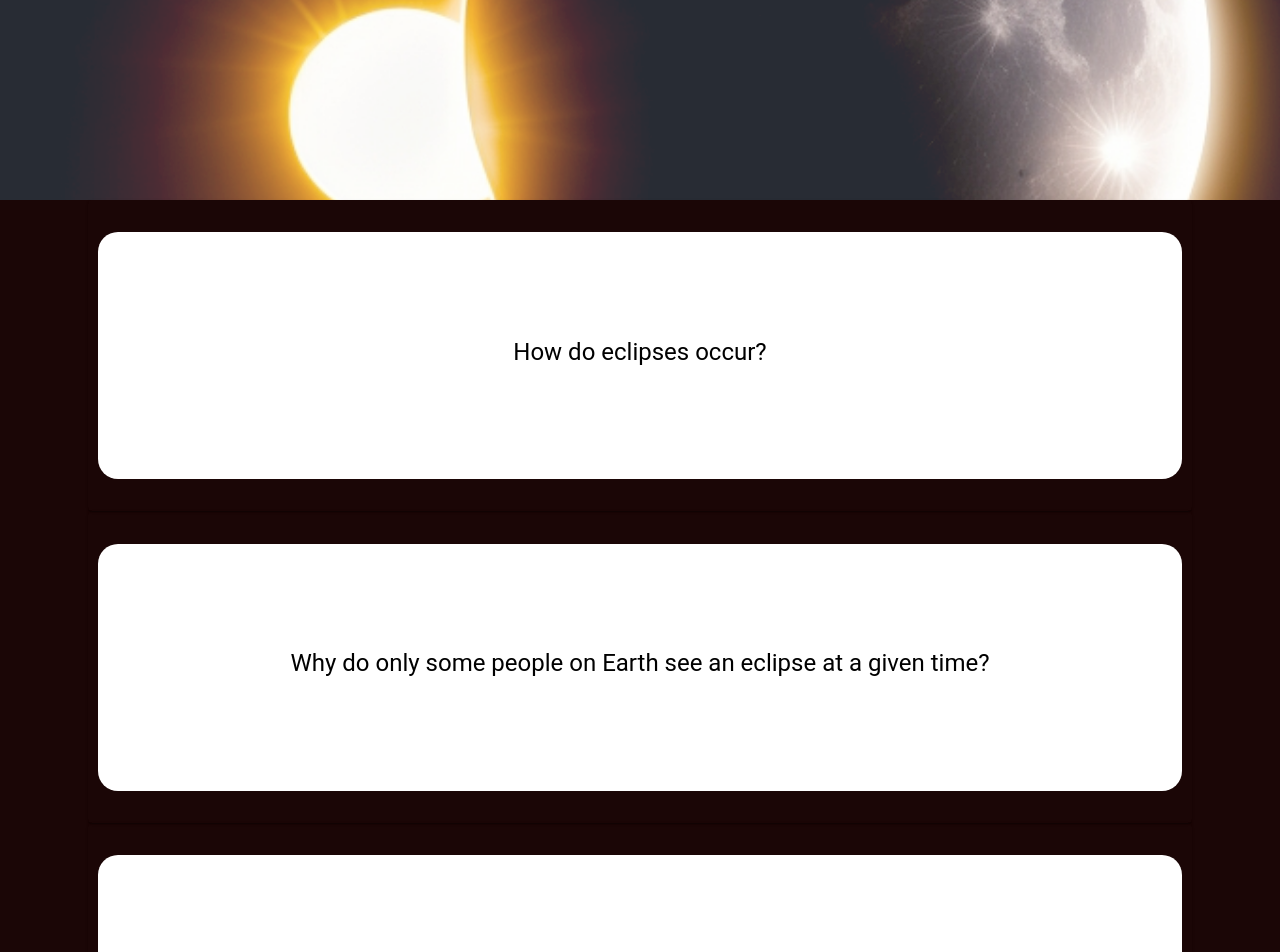
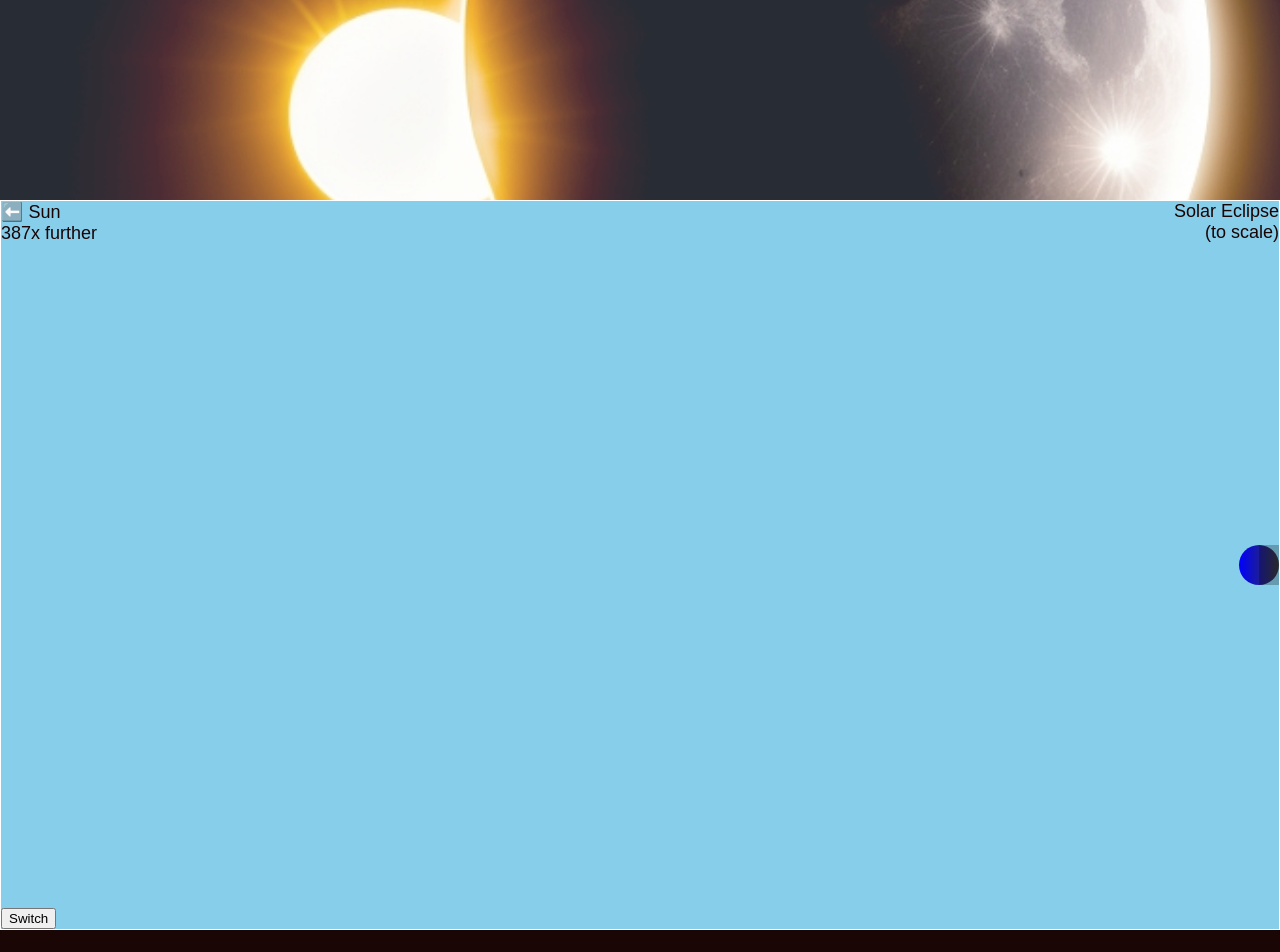
Before and after one commit to AlissonRoss/eclipse-NASA-challenge-2023, a React (Create React App) app: page / in a window 1280 px wide. Shown: the part 440-1392 px from the top of the page. Built offline with nearby package versions, Linux system fonts and the light colour scheme.

Commit message:
animated solar and lunar eclipse

```diff
--- a/src/App.css
+++ b/src/App.css
@@ -2,6 +2,14 @@
   text-align: center;
 
 }
+
+/* Create an invisible spacer that forces links to #element to scroll past the fixed page header */
+.header-spacer{
+  padding-top: 70px;
+  margin-top: -70px;
+  width: 100%;
+}
+
 .cardContent{
   display: flex;
   background-color: white;
--- a/src/Components/Body/index.js
+++ b/src/Components/Body/index.js
@@ -1,7 +1,9 @@
 import BasicCard from '../Card1'
+import Eclipse from '../Eclipse'
 export default function NavBar() {
     return (
         <div className="App-body" id='body'>
+        <Eclipse/>
         <BasicCard/>
         </div>
     );
--- a/src/Components/Card1/index.js
+++ b/src/Components/Card1/index.js
@@ -49,8 +49,9 @@ export default function BasicCard() {
   };
 
   return (
-    <div>
-      {itemData.map((item, index) => (
+    <div className="header-spacer" id="card-deck">
+      {
+      itemData.map((item, index) => (
         <Card className='App-card' key={item.question}>
           <CardContent className='cardContent' onClick={() => toggleCard(index)}>
             <Typography variant="h5" component="div">
--- /dev/null
+++ b/src/Components/Eclipse/index.js
@@ -0,0 +1,31 @@
+import './style.css';
+
+export default function Eclipse() {
+  return (
+    <div className='header-spacer' id="eclipse">
+      <div class='eclipse-animation'>
+        <div className='scale'>Eclipse<br/>(to scale)</div>
+        <div className='Sun'>Sun<br/>387x further</div>
+        <div className='Earth'>
+          <div className='Moon-Orbit'>
+            <div className='Moon'>
+              <div className='Shadow'></div>
+            </div>
+          </div>
+          <div className='Shadow'></div>
+        </div>
+        <button onClick={
+          function(e){
+            e.currentTarget.parentElement.classList.toggle('lunar-eclipse');
+
+            // Restart animation cycles
+            e.currentTarget.parentElement.classList.remove('eclipse-animation');
+            setTimeout((elem) => {
+              elem.classList.add('eclipse-animation');
+            }, 1, e.currentTarget.parentElement);
+          }
+        }>Switch</button>
+      </div>
+    </div>
+  );
+}
--- /dev/null
+++ b/src/Components/Eclipse/style.css
@@ -0,0 +1,230 @@
+/*
+ * Scale notes:
+ *
+ * Orient the Earth-Moon model horizontally or vertically based on which direction fits better on screen.
+ *
+ * Moon diameter:    2,160.1 miles
+ * Earth diameter:   7,917.5 miles
+ * Sun diameter:   865,370   miles
+
+ * Moon-Earth distance:    240,000 miles  --> stretched to fit
+ * Earth-Sun distance:  93,000,000 miles (387.5x above distance)
+ */
+
+#eclipse > div
+{
+    width: 100%;
+    height: calc(100vh - 70px);
+    background-color: skyblue;
+    border: thin white solid;
+    box-sizing: border-box;
+    overflow: hidden;
+
+    /* When the Earth and Moon are "absolute" positioned, they are positioned relative to this block */
+    position: relative;
+
+    /* Scale the model according to what fits along the longest screen axis. */
+    /* This must account for the header height of 70px */
+    --earth-moon-distance: calc(max(95svh - 70px, 95svw));
+
+    /* Earth-Moon distance is 240,000 miles and is scaled down to the above CSS length */
+    --pixels-per-mile: calc(var(--earth-moon-distance) / 240000);
+    --moon-diameter: calc(2160.1 * var(--pixels-per-mile));
+    --earth-diameter: calc(7917.5 * var(--pixels-per-mile));
+}
+
+#eclipse > div > button
+{
+    position: absolute;
+    left: 0;
+    bottom: 0;
+}
+
+#eclipse > div > div{
+    position: absolute;
+    font-size: large;
+    text-align: left;
+}
+
+#eclipse > div.lunar-eclipse > .scale::before{
+    content: "Lunar ";
+}
+
+#eclipse > div:not(.lunar-eclipse) > .scale::before{
+    content: "Solar ";
+}
+
+@media (orientation:portrait)
+{
+    #eclipse > div > .Sun::before
+{
+    content: "⬆️ ";
+}
+}
+
+@media (orientation:landscape)
+{
+    #eclipse > div > .Sun::before
+{
+    content: "⬅️ ";
+}
+}
+
+#eclipse > div > .scale{
+    right: 0;
+    top: 0;
+    text-align: right;
+}
+
+#eclipse > div > .Sun{
+    left: 0;
+    top: 0;
+}
+
+.eclipse-animation > .Earth{
+    background: linear-gradient(to bottom, blue, rgb(55,55,55));
+    border-radius: 50%;
+    width: var(--earth-diameter);
+    height: var(--earth-diameter);
+    left: calc(50% - var(--earth-diameter)/2);
+}
+
+.eclipse-animation:not(.lunar-eclipse) > .Earth{
+    bottom: 1px;
+}
+
+.eclipse-animation.lunar-eclipse > .Earth{
+    top: 1px;
+}
+
+.eclipse-animation .Shadow{
+    background-color: rgba(0,0,0,0.25);
+}
+
+.eclipse-animation > .Earth > .Moon-Orbit{
+    position: relative;
+    transform-origin: 0 0;
+    left: 50%;
+    top: 50%;
+    width: var(--earth-moon-distance);
+
+    /* orbit debug: */
+/*     height: 1px;
+    width: 100px;
+    background-color: yellow; */
+}
+
+.eclipse-animation > .Earth > .Moon-Orbit > .Moon{
+    background: white;
+    content: "Moon";
+    position: absolute;
+    top: 0;
+    right: 0;
+    border-radius: 50%;
+    width: var(--moon-diameter);
+    height: var(--moon-diameter);
+}
+
+@media (orientation:portrait)
+{
+.eclipse-animation > .Earth > .Moon-Orbit > .Moon,
+.eclipse-animation.lunar-eclipse > .Earth > .Moon-Orbit{
+    animation: orbit-moon-solar-elipse-inverse-portrait 5s linear normal infinite;
+}
+
+.eclipse-animation > .Earth > .Moon-Orbit,
+.eclipse-animation.lunar-eclipse > .Earth > .Moon-Orbit > .Moon{
+    animation: orbit-moon-solar-elipse-portrait 5s linear normal infinite;
+}
+}
+
+.eclipse-animation > .Earth > .Moon-Orbit > .Moon > .Shadow{
+    position: absolute;
+    top: 50%;
+    height: calc(var(--earth-moon-distance)*2);
+    width: var(--moon-diameter);
+}
+
+@keyframes orbit-moon-solar-elipse-portrait {
+    from { transform: rotateZ(240deg) }
+    to { transform: rotateZ(300deg) }
+}
+
+@keyframes orbit-moon-solar-elipse-inverse-portrait {
+    from { transform: rotateZ(-240deg) }
+    to { transform: rotateZ(-300deg) }
+}
+
+@keyframes orbit-moon-lunar-elipse-landscape {
+    from { transform: rotateZ(-30deg) }
+    to { transform: rotateZ(30deg) }
+}
+
+@keyframes orbit-moon-lunar-elipse-inverse-landscape {
+    from { transform: rotateZ(30deg) }
+    to { transform: rotateZ(-30deg) }
+}
+
+@keyframes orbit-moon-solar-elipse-landscape {
+    from { transform: rotateZ(150deg) }
+    to { transform: rotateZ(210deg) }
+}
+
+@keyframes orbit-moon-solar-elipse-inverse-landscape {
+    from { transform: rotateZ(-150deg) }
+    to { transform: rotateZ(-210deg) }
+}
+
+.eclipse-animation > .Earth > .Shadow{
+    position: absolute;
+    top: 50%;
+    height: calc(var(--earth-moon-distance)*2);
+    width: var(--earth-diameter);
+}
+
+/* Lay out Earth and Moon horizontally if there is more room horizontally */
+@media (orientation:landscape)
+{
+    .eclipse-animation > .Earth{
+        background: linear-gradient(to right, blue, rgb(55,55,55));
+        left: auto;
+        right: 0;
+        top: calc(50% - var(--earth-diameter)/2) !important;
+        bottom: auto;
+    }
+
+    .eclipse-animation.lunar-eclipse > .Earth{
+        right: auto;
+        left: 0;
+    }
+
+    .eclipse-animation > .Earth > .Shadow{
+        top: 0;
+        left: 50%;
+        width: calc(var(--earth-moon-distance)*2) !important;
+        height: var(--earth-diameter) !important;
+    }
+
+    .eclipse-animation > .Earth > .Moon-Orbit > .Moon > .Shadow{
+        left: 50%;
+        top: 0;
+        width: calc(var(--earth-moon-distance)*2);
+        height: var(--moon-diameter);
+    }
+
+    .eclipse-animation.lunar-eclipse > .Earth > .Moon-Orbit > .Moon{
+        animation: orbit-moon-lunar-elipse-landscape 5s linear normal infinite !important;
+    }
+
+    .eclipse-animation.lunar-eclipse > .Earth > .Moon-Orbit{
+        animation: orbit-moon-lunar-elipse-inverse-landscape 5s linear normal infinite !important;
+    }
+
+    .eclipse-animation:not(.lunar-eclipse) > .Earth > .Moon-Orbit{
+        animation: orbit-moon-solar-elipse-landscape 5s linear normal infinite !important;
+    }
+
+    .eclipse-animation:not(.lunar-eclipse) > .Earth > .Moon-Orbit > .Moon{
+        animation: orbit-moon-solar-elipse-inverse-landscape 5s linear normal infinite !important;
+    }
+}
--- a/src/Components/NavBar/index.js
+++ b/src/Components/NavBar/index.js
@@ -24,9 +24,14 @@ const navbar = [
     {
         name:'header',
         link: '/#header'
-    },{
-        name:'body',
-        link: '/#body'
-    }
+    },
+    {
+        name:'eclipse',
+        link: '/#eclipse'
+    },
+    {
+        name:'cards',
+        link: '/#card-deck'
+    },
 
 ];
```
